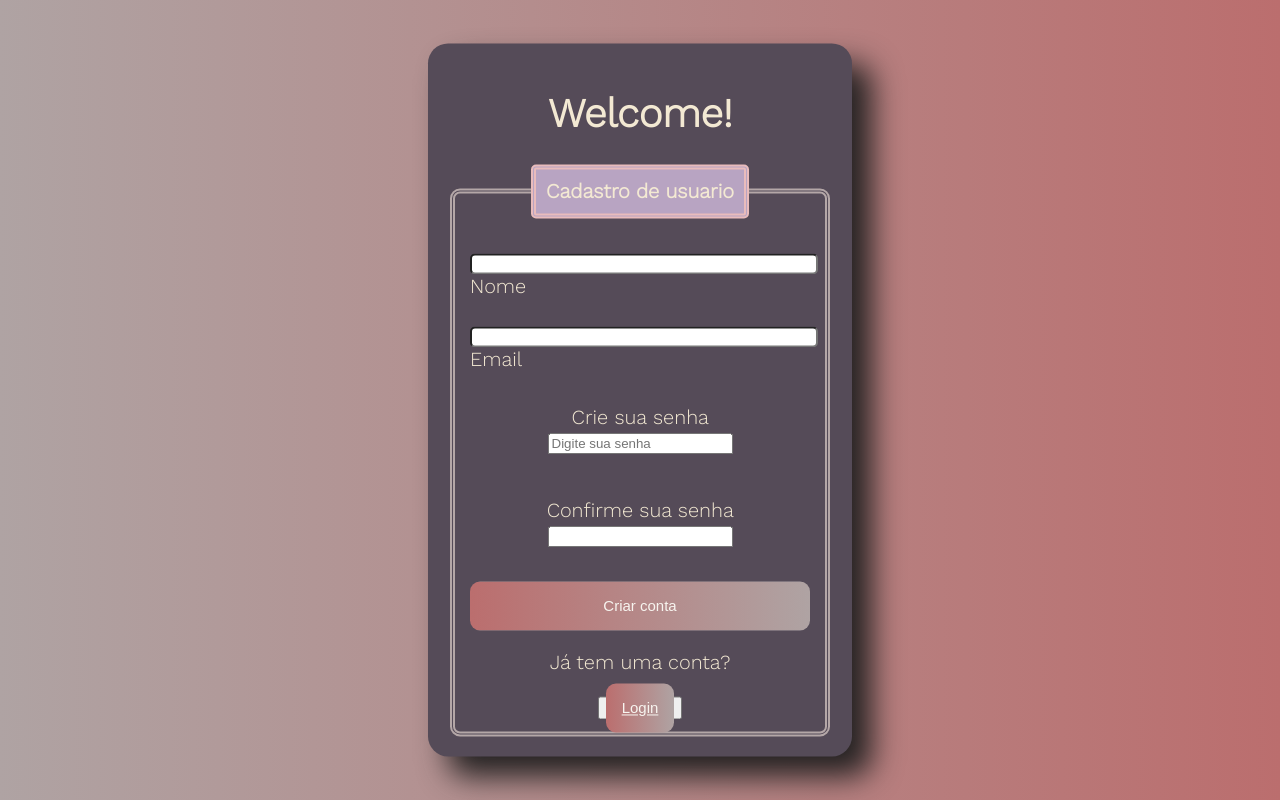
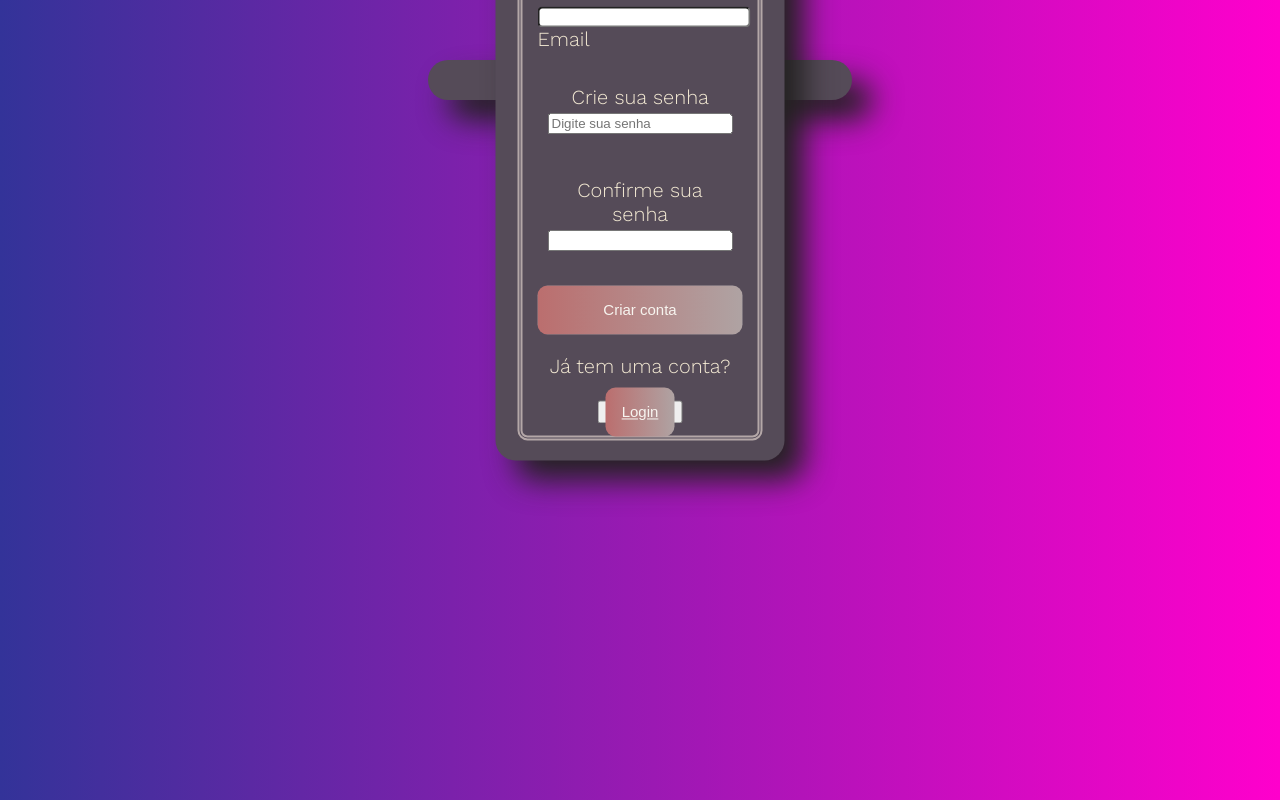
Before and after one commit to ClaudioFritzen/colab_Cadastro_Clientes, a Django app: page / in a window 1280 px wide. Run offline with Django 4.2, Linux system fonts and the light colour scheme.

Commit message:
melhorando o arquivo base.css

```diff
--- a/templates/base.html
+++ b/templates/base.html
@@ -9,22 +9,12 @@
     <meta name="viewport" content="width=device-width, initial-scale=1.0">
     <link href="https://fonts.googleapis.com/css2?family=Work+Sans:wght@300&display=swap" rel="stylesheet">
 
+    <link rel="stylesheet" href="{% static 'base/css/base.css' %}">
+
 <title>{% block 'titulo' %}{% endblock %}</title>
 </head>
 
 <body>
-    {% if user.is_authenticated %}
-      <!--   <nav style="background-color: #27DB8F;" class="navbar navbar-expand-lg navbar-dark">
-            <a style="font-weight: bold" class="navbar-brand" href="#">NUTRI LAB</a>
-            <button class="navbar-toggler" type="button" data-toggle="collapse" data-target="#navbarNav" aria-controls="navbarNav" aria-expanded="false" aria-label="Toggle navigation">
-                <span class="navbar-toggler-icon"></span>
-            </button>
-        </nav> -->
-    {% endif %}
-
-
-
-
 
     {% block 'body' %}
     {% endblock %}
--- a/templates/static/autenticacao/css/style.css
+++ b/templates/static/autenticacao/css/style.css
@@ -50,7 +50,7 @@ legend {
     cursor: pointer;
 
 }
-
+forgot
 .forgot {
     border-radius: 10px;
     text-decoration: none;
--- a/templates/static/base/css/base.css
+++ b/templates/static/base/css/base.css
@@ -0,0 +1,100 @@
+body {
+    background: linear-gradient(to right, #333399, #ff00cc);
+}
+
+#login-home {
+    font-family: 'Work Sans', sans-serif;
+    background-image: linear-gradient(to right, rgb(175, 163, 163), rgb(187, 110, 110));
+    font-size: 20px;
+}
+
+form {
+    position: absolute;
+    top: 50%;
+    left: 50%;
+    transform: translate(-50%, -50%);
+    background-color: rgb(85, 75, 88);
+    text-align: center;
+    padding: 20px;
+    border-radius: 20px;
+    box-shadow: 20px 20px 30px rgb(36, 34, 34);
+    color: rgb(243, 233, 211);
+}
+
+fieldset {
+    border: 5px double rgb(180, 167, 167);
+    border-radius: 10px;
+}
+
+legend {
+    border: 5px double rgb(233, 188, 188);
+    padding: 10px;
+    background-color: rgb(184, 164, 194);
+    border-radius: 5px;
+}
+
+.login-input {
+    position: relative;
+    text-align: left;
+    right: 5%;
+    border-radius: 5px;
+    width: 100%;
+    letter-spacing: 1px;
+    margin: 30px;
+}
+
+.enter {
+    background-image: linear-gradient(to left, rgb(175, 163, 163), rgb(187, 110, 110));
+    width: 100%;
+    border: none;
+    padding: 2vh;
+    color: rgb(247, 244, 239);
+    font-size: 15px;
+    border-radius: 10px;
+    cursor: pointer;
+
+}
+
+.forgot {
+    border-radius: 10px;
+    text-decoration: none;
+}
+
+footer {
+    display: flex;
+    justify-content: center;
+    align-items: center;
+    place-content:center;
+    margin: 50px;
+}
+
+.logo,
+.logo2 {
+    display: flex;
+    justify-content: center;
+    align-items: center;
+
+    margin: 10px;
+    padding: 10px;
+}
+
+.icon1,
+.icon2,
+.icon3,
+.icon4 {
+    padding: 10px;
+}
+.box {
+    position: absolute;
+    top: 10%;
+    left: 50%;
+    transform: translate(-50%, -50%);
+    background-color: rgb(85, 75, 88);
+    text-align: center;
+    padding: 20px;
+    border-radius: 20px;
+    width: 30%;
+    height: auto;
+    box-shadow: 20px 20px 30px rgb(36, 34, 34);
+    color: rgb(243, 233, 211);
+}
```
Also changed, not shown: autenticacao/templates/login.html (+8 -1 lines).
